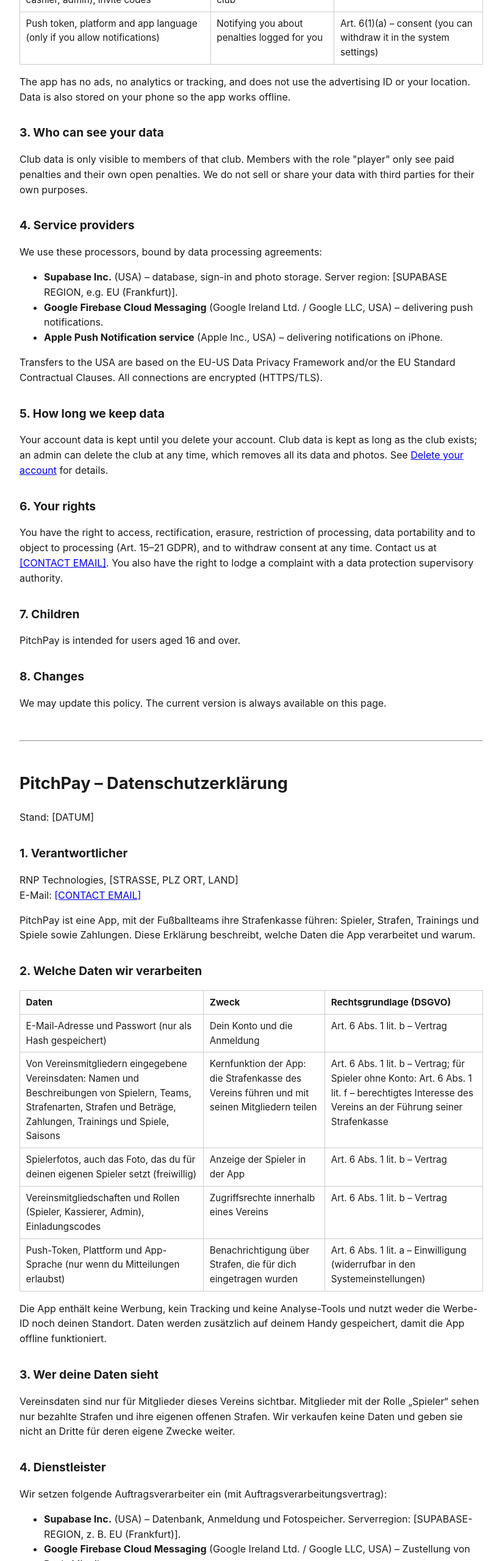
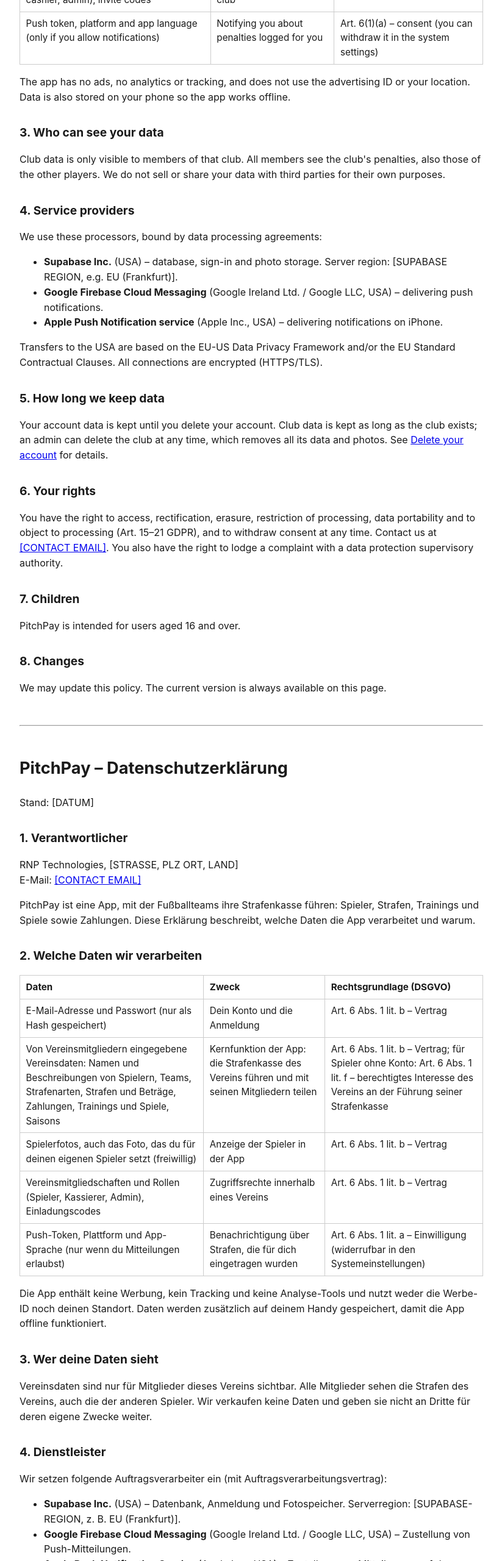
Before and after one commit to Jobosc/pitchpay-legal, a plain HTML site: page privacy.html in a window 1280 px wide. Shown: the part 778-3338 px from the top of the page at 61% size, without its empty margins (228-1051 px from the left). Drawn offline with Linux system fonts and the light colour scheme.

Commit message:
Update privacy policy: all members see the club's penalties
The "Who can see your data" section said players only see paid and their own
open penalties. Members now see all of the club's penalties (English and German).

Co-Authored-By: Claude Sonnet 5.5 <noreply@anthropic.com>

```diff
--- a/privacy.html
+++ b/privacy.html
@@ -39,8 +39,8 @@ trainings and matches, and who has paid. This policy explains which data the app
 Data is also stored on your phone so the app works offline.</p>
 
 <h2>3. Who can see your data</h2>
-<p>Club data is only visible to members of that club. Members with the role "player" only see paid
-penalties and their own open penalties. We do not sell or share your data with third parties for
+<p>Club data is only visible to members of that club. All members see the club's penalties, also those of the
+other players. We do not sell or share your data with third parties for
 their own purposes.</p>
 
 <h2>4. Service providers</h2>
@@ -97,8 +97,8 @@ Trainings und Spiele sowie Zahlungen. Diese Erklärung beschreibt, welche Daten
 Werbe-ID noch deinen Standort. Daten werden zusätzlich auf deinem Handy gespeichert, damit die App offline funktioniert.</p>
 
 <h2>3. Wer deine Daten sieht</h2>
-<p>Vereinsdaten sind nur für Mitglieder dieses Vereins sichtbar. Mitglieder mit der Rolle „Spieler“
-sehen nur bezahlte Strafen und ihre eigenen offenen Strafen. Wir verkaufen keine Daten und geben sie
+<p>Vereinsdaten sind nur für Mitglieder dieses Vereins sichtbar. Alle Mitglieder sehen die Strafen des
+Vereins, auch die der anderen Spieler. Wir verkaufen keine Daten und geben sie
 nicht an Dritte für deren eigene Zwecke weiter.</p>
 
 <h2>4. Dienstleister</h2>
```
